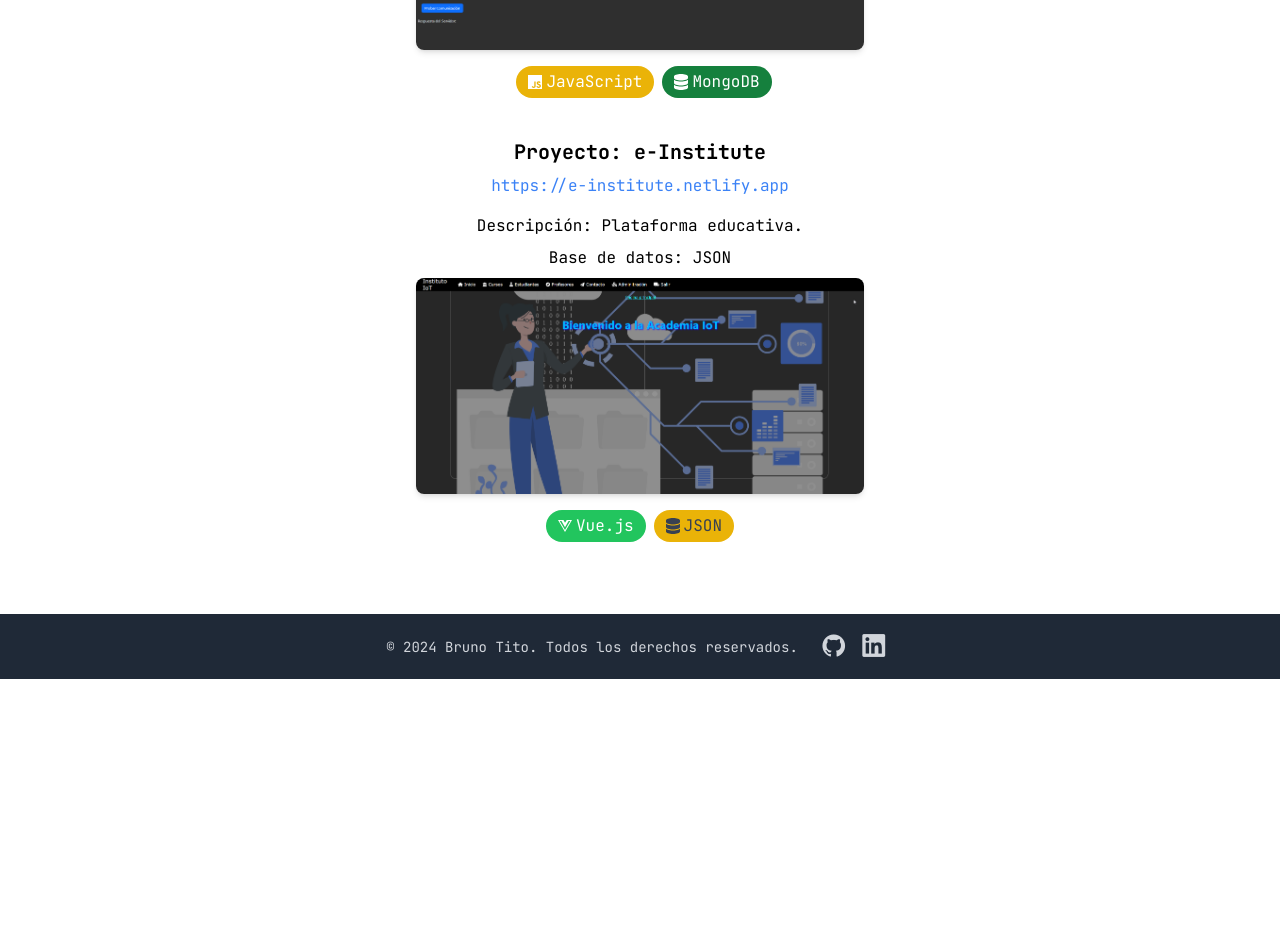
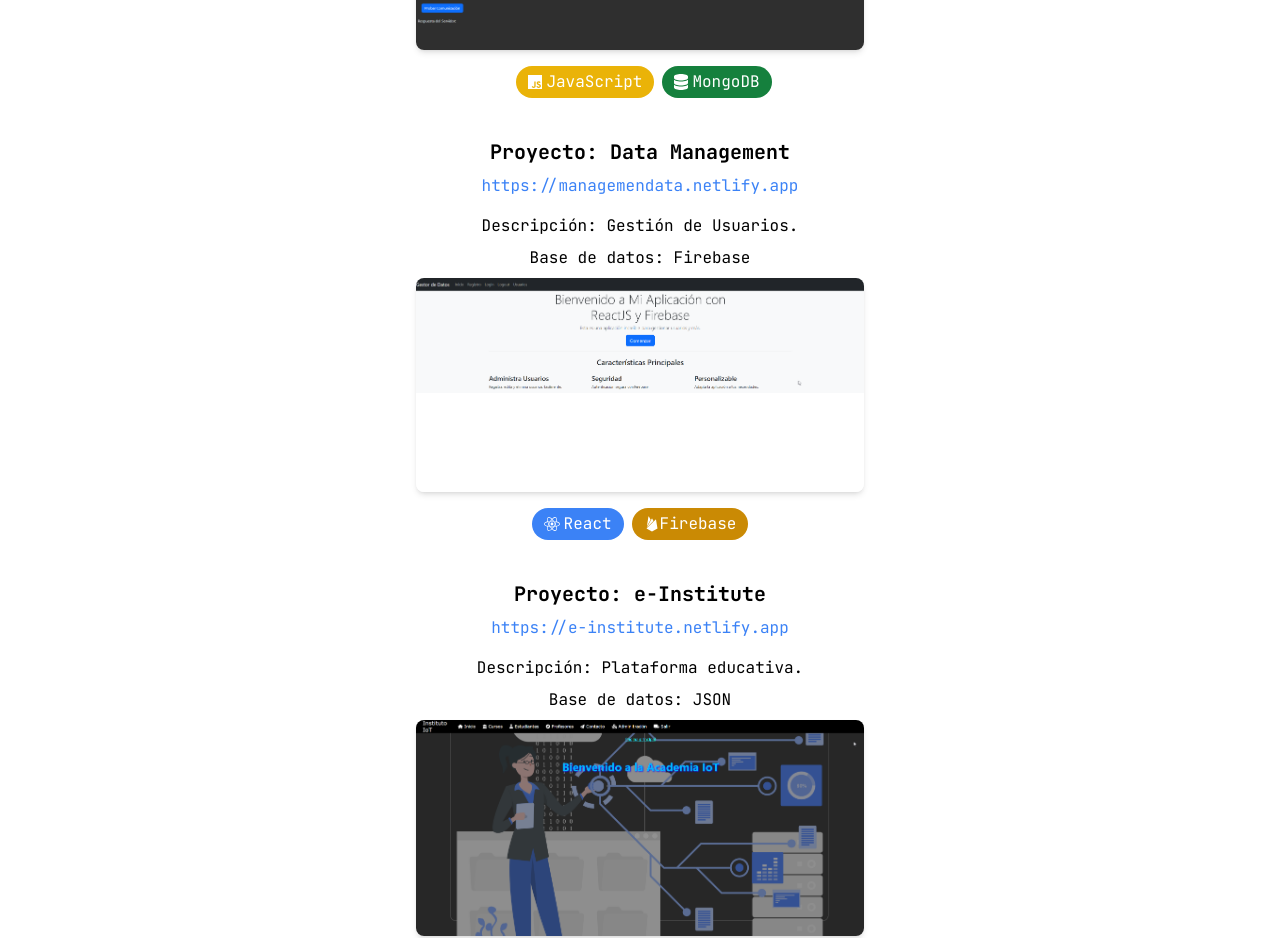
Before and after one commit to bntito/portfolio, a React (Create React App) app: page /projects in a window 1280 px wide. Shown: the part 980-1918 px from the top of the page. Before the commit the page ends 1659 px from the top, so only its background shows below. Built offline with nearby package versions, Linux system fonts and the light colour scheme.

Commit message:
add datamanagement project

```diff
--- a/src/components/Projects.jsx
+++ b/src/components/Projects.jsx
@@ -1,6 +1,7 @@
 import React from 'react';
 import Iot from '../assets/images/iot.png';
 import Crece from '../assets/images/crece.png';
+import Datamanagement from '../assets/images/datamanagement.png';
 import Einstitute from '../assets/images/eins.png';
 import { IoLogoFirebase } from "react-icons/io5";
 import { FontAwesomeIcon } from '@fortawesome/react-fontawesome';
@@ -81,6 +82,35 @@ function Projects() {
         </div>
       </div>
 
+      {/* Proyecto: Firebase App */}
+      <div className="mb-8 w-full md:w-2/3 lg:w-1/2 text-center">
+        <h3 className="text-xl font-semibold mb-2">Proyecto: Data Management</h3>
+        <p className="mb-4">
+          <a href='https://managemendata.netlify.app' target="_blank" rel="noopener noreferrer" className="text-blue-500 hover:underline">
+            https://managemendata.netlify.app
+          </a>
+        </p>
+        <p className="mb-2">Descripción: Gestión de Usuarios.</p>
+        <p className="mb-2">Base de datos: Firebase</p>
+
+        <div className="flex justify-center">
+          <a href="https://managemendata.netlify.app" target="_blank" rel="noopener noreferrer" className="block mb-4">
+            <img src={Datamanagement} alt="Vista previa de Crecer" className="w-full md:max-w-md rounded-lg shadow-md hover:shadow-xl transition-shadow duration-300" />
+          </a>
+        </div>
+
+        <div className="flex justify-center">
+          <div className="bg-blue-500 text-white rounded-full px-3 py-1 flex items-center mb-2">
+            <FontAwesomeIcon icon={faReact} className="mr-1" />
+            React
+          </div>
+          <div className="bg-yellow-600 text-white rounded-full px-3 py-1 flex items-center mb-2 ml-2">
+            <IoLogoFirebase />
+            Firebase
+          </div>
+        </div>
+      </div>
+
       {/* Proyecto: e-Institute */}
       <div className="mb-8 w-full md:w-2/3 lg:w-1/2 text-center">
         <h3 className="text-xl font-semibold mb-2">Proyecto: e-Institute</h3>
--- a/src/components/contact/Form.jsx
+++ b/src/components/contact/Form.jsx
@@ -1,20 +1,35 @@
 import React, { useState } from 'react';
+import { useFetch } from '../../hooks/useFetch';
 
 function ContactForm() {
+  const hostServer = process.env.REACT_APP_SERVER_HOST;
+  const api = `${hostServer}/api/contact`;
   const [name, setName] = useState('');
   const [email, setEmail] = useState('');
   const [subject, setSubject] = useState('');
   const [message, setMessage] = useState('');
+  const [formStatus, setFormStatus] = useState(null);
 
-  const handleSubmit = (e) => {
+  const {
+    dataServer,
+    isLoading,
+    createData,
+  } = useFetch(null);
+
+  const formData = { name, email, subject, message };
+
+  const handleSubmit = async (e) => {
     e.preventDefault();
-    // Aquí puedes manejar el envío del formulario, por ejemplo, enviándolo a un servidor
-    console.log('Formulario enviado:', { name, email, subject, message });
-    // Reinicia los campos del formulario
-    setName('');
-    setEmail('');
-    setSubject('');
-    setMessage('');
+    try {
+      await createData(api, formData);
+      setFormStatus('success');
+      setName('');
+      setEmail('');
+      setSubject('');
+      setMessage('');
+    } catch (error) {
+      setFormStatus('error');
+    }
   };
 
   return (
--- /dev/null
+++ b/src/hooks/useFetch.js
@@ -0,0 +1,50 @@
+import { useState } from "react"
+
+export const useFetch = (url) => {
+  const [dataServer, setDataServer] = useState(null);
+  const [isLoading, setIsLoading] = useState(true);
+
+  const fetchData = async (url, method = 'GET', formData = null) => {
+    setIsLoading(true);
+    try {
+      let options = null;
+      options = {
+        method: method,
+        headers: { "Content-Type": "application/json" },
+        body: formData ? JSON.stringify(formData) : null
+      };
+      const response = await fetch(url, options);
+      const responseData = await response.json();
+      const result = {
+        status: response.status,
+        dataServerResult: await responseData
+      };
+      setDataServer(result);
+      return result;
+    } catch (err) {
+      if (err.name !== 'AbortError') {
+        const data = {
+          status: 500,
+          message: 'No se pudo establecer conexión con el servidor',
+          success: false,
+          errorSystem: await err.message,
+        };
+        setDataServer(data);
+      }
+    } finally {
+      setIsLoading(false);
+    };
+  };
+
+  const createData = async (url, formData) => {
+    console.log(formData)
+    const resp = await fetchData(url, 'POST', formData);
+    return resp;
+  };
+
+  return {
+    dataServer,
+    isLoading,
+    createData
+  };
+}
```
Also changed, not shown: src/assets/images/datamanagement.png (added), 1 other file (tests, documents, lock files or other folders).
